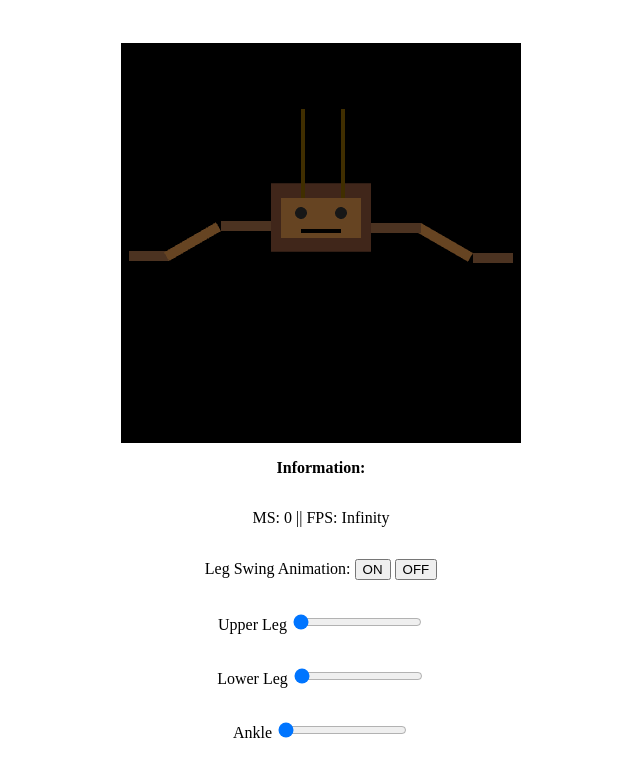
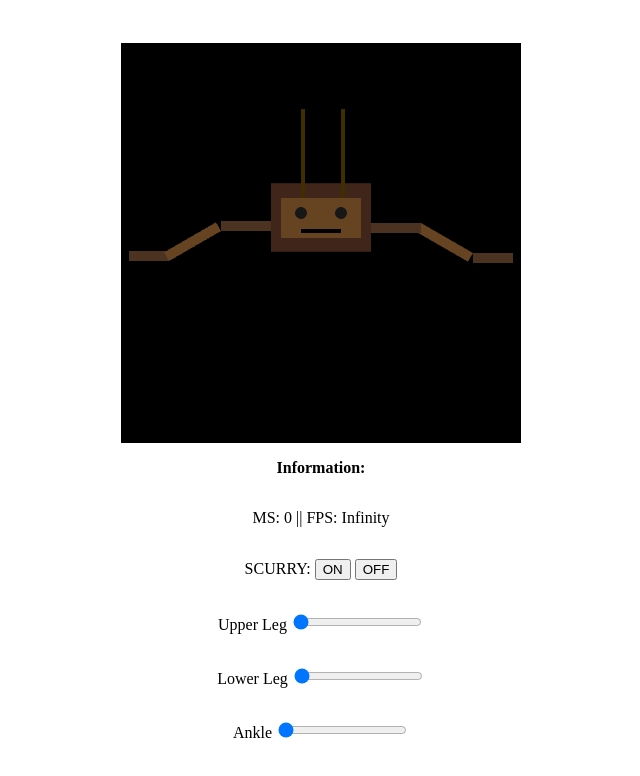
Before and after one commit to theodoredanielson/BlockyAnimal, a plain HTML site: page src/BlockyAnimal.html in a window 1280 px wide. Shown: the whole page, without its empty margins (319-959 px from the left). Drawn offline with Linux system fonts and the light colour scheme; animation ran at ten frames a second.

Commit message:
Update BlockyAnimal.html

```diff
--- a/src/BlockyAnimal.html
+++ b/src/BlockyAnimal.html
@@ -40,7 +40,7 @@ Awesomeness:
     <!-- UI elements for user interaction -->
     <p><b>Information:</b></p>
     <p id="numdot">XXX </p>
-    <p>Leg Swing Animation:
+    <p>SCURRY:
       <button type="button" id="animationLegOnButton">ON</button>
       <button type="button" id="animationLegOffButton">OFF</button>
     </p>
```
